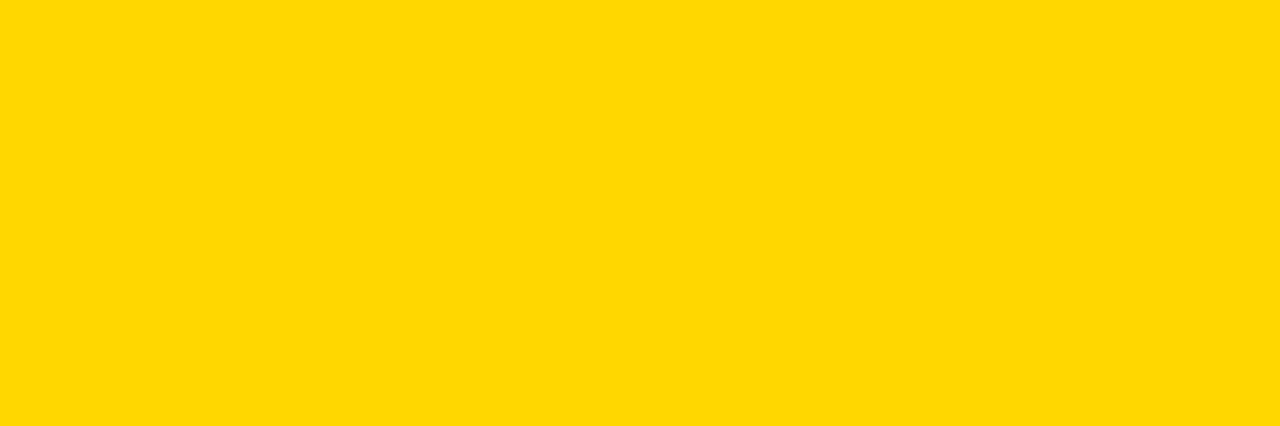
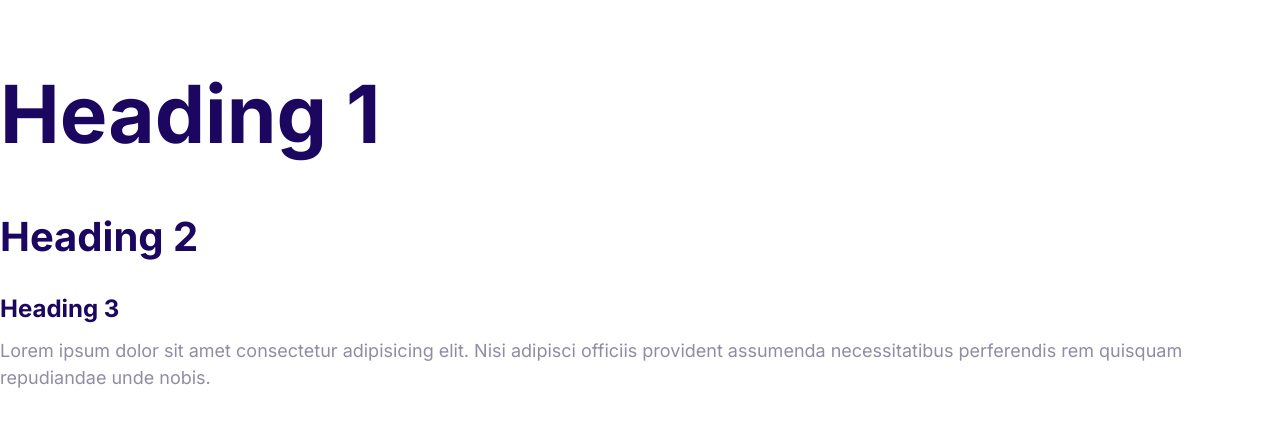
Before and after one commit to SalehAlQattan/Moshify, a plain HTML site: page index.html in a window 1280 px wide. Drawn offline with Linux system fonts and the light colour scheme.

Commit message:
Define the styles for the Fonts

```diff
--- a/css/styles.css
+++ b/css/styles.css
@@ -1,3 +1,56 @@
+:root {
+  --color-primary: #2584ff;
+  --color-secondary: #00d9ff;
+  --color-accent: #ff3400;
+  --color-heading: #1b0760;
+  --color-body: #918ca4;
+}
+
+html {
+  font-size: 62.5%;
+}
+
 body {
-  background-color: gold;
+  font-family: Inter, Arial, Helvetica, sans-serif;
+  font-size: 2.4rem;
+  line-height: 1.5;
+  color: var(--color-body);
 }
+
+h1,
+h2,
+h3 {
+  color: var(--color-heading);
+  margin-bottom: 1rem;
+}
+
+h1 {
+  font-size: 7rem;
+}
+
+h2 {
+  font-size: 4rem;
+}
+
+h3 {
+  font-size: 3rem;
+}
+
+p {
+  margin-top: 0;
+}
+
+@media screen and (min-width: 1024px) {
+  body {
+    font-size: 1.8rem;
+  }
+  h1 {
+    font-size: 8rem;
+  }
+  h2 {
+    font-size: 4rem;
+  }
+  h3 {
+    font-size: 2.4rem;
+  }
+}
--- a/index.html
+++ b/index.html
@@ -5,14 +5,22 @@
     <meta http-equiv="X-UA-Compatible" content="IE=edge" />
     <meta name="viewport" content="width=device-width, initial-scale=1.0" />
     <title>Moshify</title>
+    <link rel="preconnect" href="https://fonts.gstatic.com" />
+    <link
+      href="https://fonts.googleapis.com/css2?family=Inter:wght@400;700&display=swap"
+      rel="stylesheet"
+    />
     <link rel="stylesheet" href="css/normalize.css" />
     <link rel="stylesheet" href="css/styles.css" />
   </head>
   <body>
-    <div class="container">
-      <div class="box box-one"></div>
-      <div class="box box-two"></div>
-      <div class="box box-three"></div>
-    </div>
+    <h1>Heading 1</h1>
+    <h2>Heading 2</h2>
+    <h3>Heading 3</h3>
+    <p>
+      Lorem ipsum dolor sit amet consectetur adipisicing elit. Nisi adipisci
+      officiis provident assumenda necessitatibus perferendis rem quisquam
+      repudiandae unde nobis.
+    </p>
   </body>
 </html>
```
